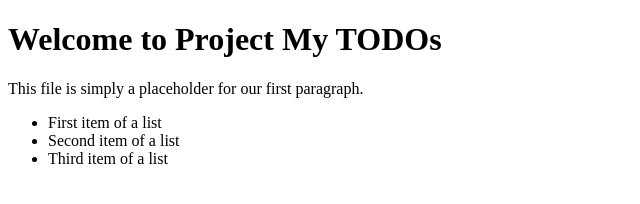
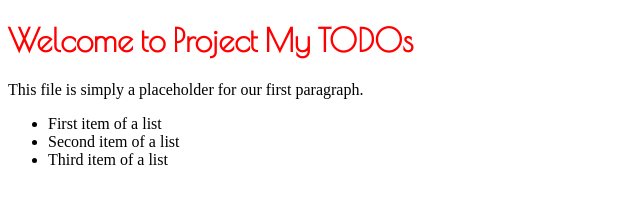
Before and after one commit to crepric-test-group/crepric-test-group.github.io, a plain HTML site: page index.html in a window 1280 px wide. Shown: the whole page, without its empty margins (0-640 px from the left). Drawn offline with nearby package versions, Linux system fonts and the light colour scheme.

Commit message:
adding CSS

```diff
--- a/index.html
+++ b/index.html
@@ -1,7 +1,8 @@
 <!DOCTYPE html>
 <html>
 <head>
-<title>Our project homepage</title>
+  <title>Our project homepage</title>
+  <link rel="stylesheet" type="text/css" href="style.css">
 </head>
 
 <body>
@@ -23,5 +24,4 @@
     </li>
   </ul>
 </body>
-
 </html>
--- /dev/null
+++ b/style.css
@@ -0,0 +1,6 @@
+@import url(https://fonts.googleapis.com/css?family=Poiret+One);
+
+h1 {
+  color: red;
+  font-family: 'Poiret One', cursive;
+}
```
